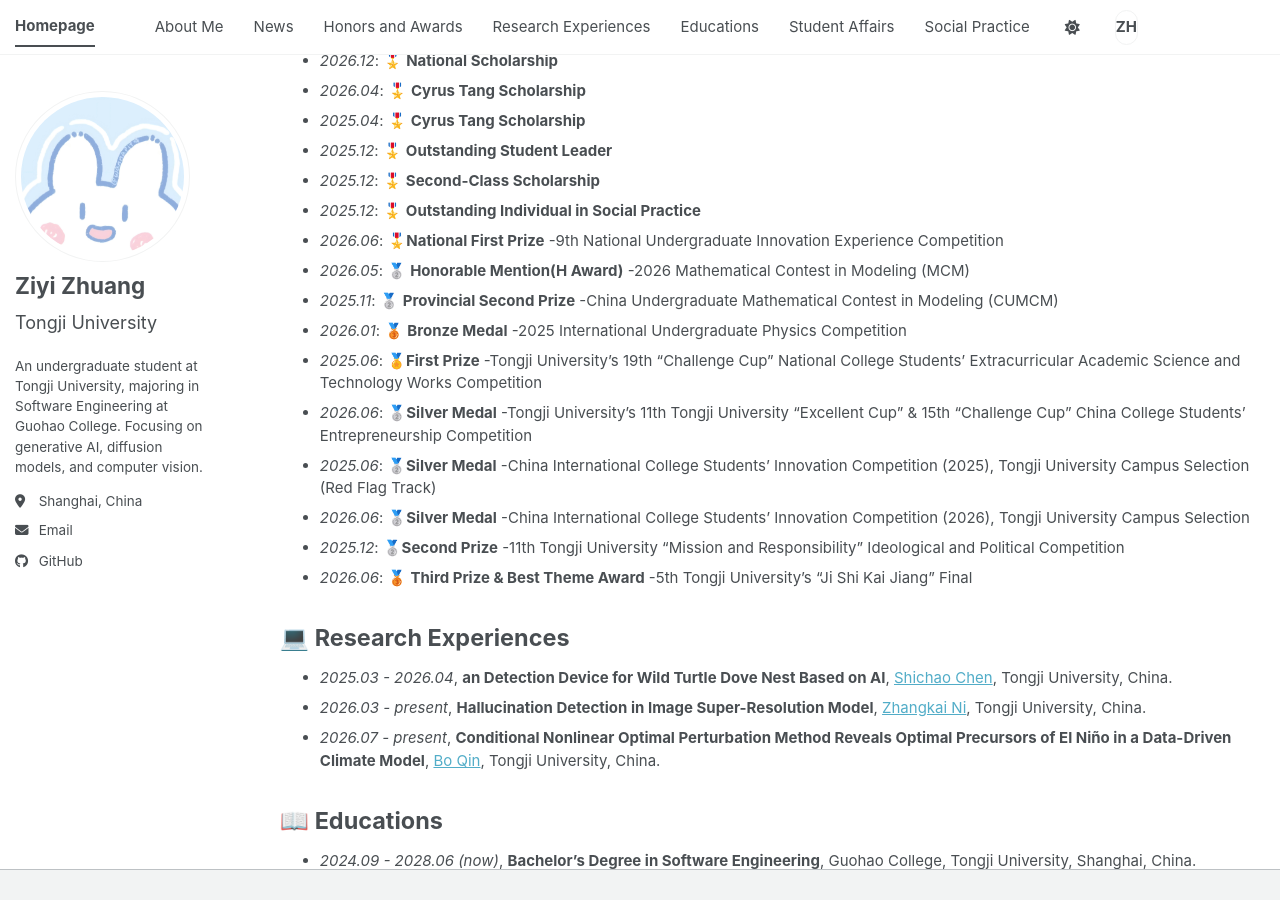
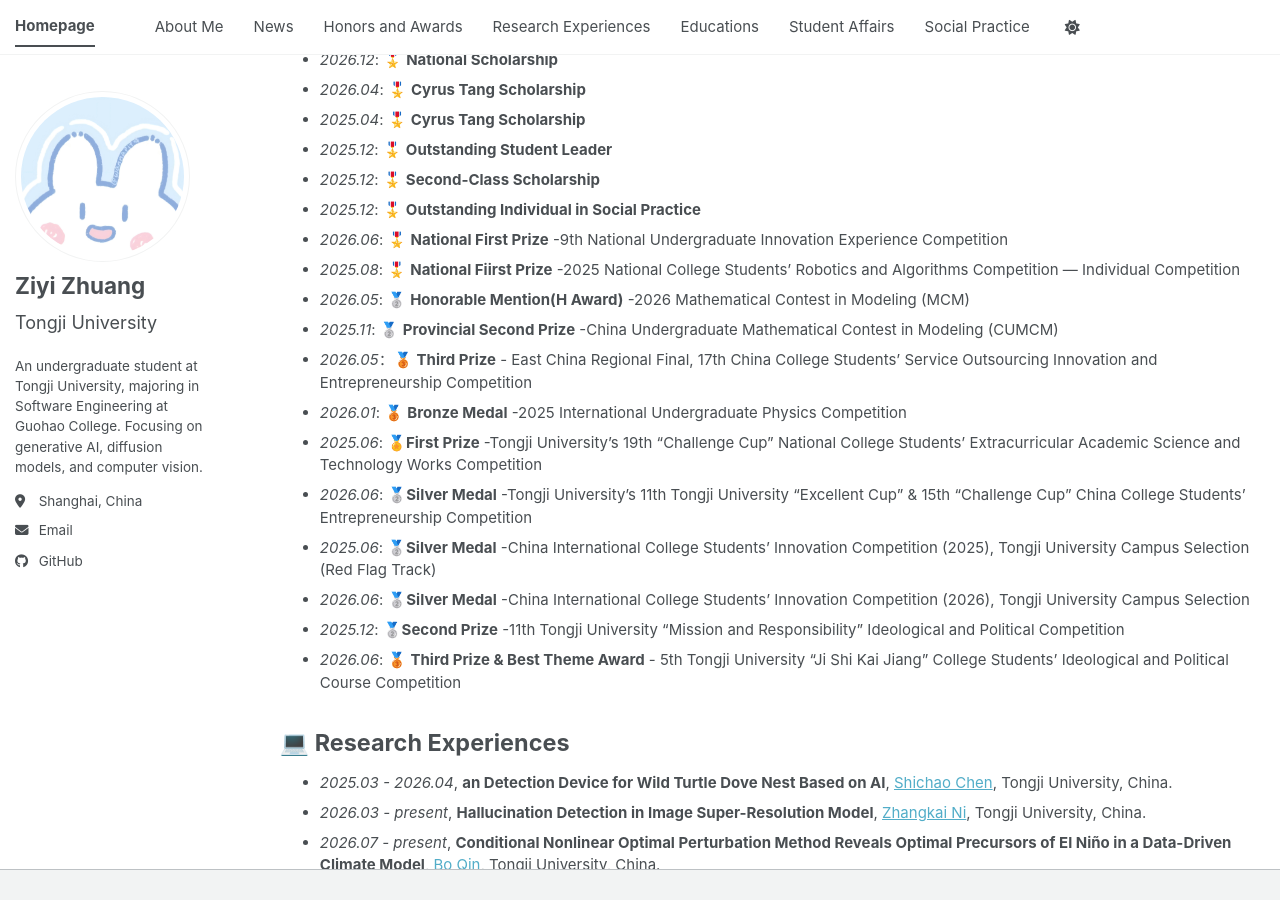
Before and after one commit to mathzhuang/mathzhuang.github.io, a Jekyll site: the page built from _pages/about.md, in a window 1280 px wide and 900 px high, scrolled down 669 px. Built offline with Jekyll 4.4.1, drawn with Linux system fonts in a browser that asks for light colours; a style sheet for code colours, icons or effects is not loaded.

Commit message:
修改奖项

```diff
--- a/_includes/masthead.html
+++ b/_includes/masthead.html
@@ -35,9 +35,12 @@
           <li id="theme-toggle" class="masthead__menu-item persist">
             <a role="button" aria-labelledby="theme-icon"><i id="theme-icon" class="fa-solid fa-sun" aria-hidden="true" title="toggle theme"></i></a>
           </li>
+          {% comment %}
+          Temporarily hide the language switch while the Chinese page is unavailable.
           <li class="masthead__menu-item masthead__menu-item--lang persist tail">
             <a href="{{ base_path }}{{ switch_url }}">{{ switch_label }}</a>
           </li>
+          {% endcomment %}
         </ul>
         <ul class="hidden-links hidden"></ul>
       </nav>
--- a/_pages/about.md
+++ b/_pages/about.md
@@ -71,16 +71,18 @@ I'm **Ziyi Zhuang**, a third-year undergraduate student majoring in **Software E
 - *2025.12*: 🎖️ **Outstanding Student Leader**
 - *2025.12*: 🎖️ **Second-Class Scholarship**
 - *2025.12*: 🎖️ **Outstanding Individual in Social Practice**
-- *2026.06*: 🎖️**National First Prize** -9th National Undergraduate Innovation Experience Competition
+- *2026.06*: 🎖️ **National First Prize** -9th National Undergraduate Innovation Experience Competition
+- *2025.08*: 🎖️ **National Fiirst Prize** -2025 National College Students’ Robotics and Algorithms Competition — Individual Competition
 - *2026.05*: 🥈 **Honorable Mention(H Award)** -2026 Mathematical Contest in Modeling (MCM)
 - *2025.11*: 🥈 **Provincial Second Prize** -China Undergraduate Mathematical Contest in Modeling (CUMCM)
+- *2026.05*：🥉 **Third Prize** - East China Regional Final, 17th China College Students’ Service Outsourcing Innovation and Entrepreneurship Competition
 - *2026.01*: 🥉 **Bronze Medal** -2025 International Undergraduate Physics Competition
 - *2025.06*: 🏅**First Prize** -Tongji University's 19th “Challenge Cup” National College Students’ Extracurricular Academic Science and Technology Works Competition
 - *2026.06*: 🥈**Silver Medal** -Tongji University's 11th Tongji University “Excellent Cup” & 15th “Challenge Cup” China College Students’ Entrepreneurship Competition
 - *2025.06*: 🥈**Silver Medal** -China International College Students’ Innovation Competition (2025), Tongji University Campus Selection (Red Flag Track)
 - *2026.06*: 🥈**Silver Medal** -China International College Students’ Innovation Competition (2026), Tongji University Campus Selection
 - *2025.12*: 🥈**Second Prize** -11th Tongji University “Mission and Responsibility” Ideological and Political Competition
-- *2026.06*: 🥉 **Third Prize & Best Theme Award** -5th Tongji University's “Ji Shi Kai Jiang” Final
+- *2026.06*: 🥉 **Third Prize & Best Theme Award** - 5th Tongji University “Ji Shi Kai Jiang” College Students’ Ideological and Political Course Competition
 
 <span class="anchor" id="research-experiences"></span>
 
--- /dev/null
+++ b/google82a70bf0959182cd.html
@@ -0,0 +1 @@
+google-site-verification: google82a70bf0959182cd.html
```
Also changed, not shown: _pages/zh.md (+2 -0 lines).
